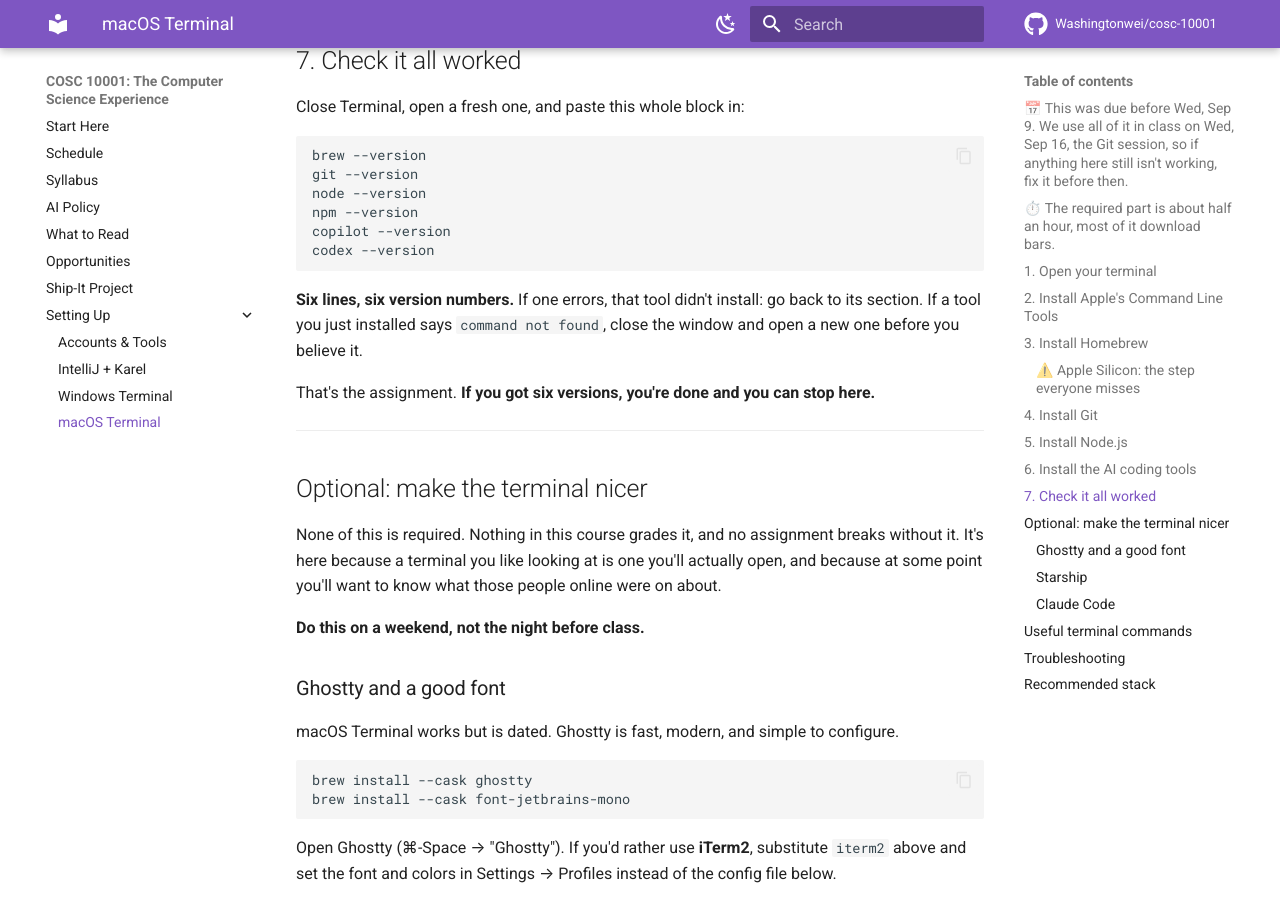
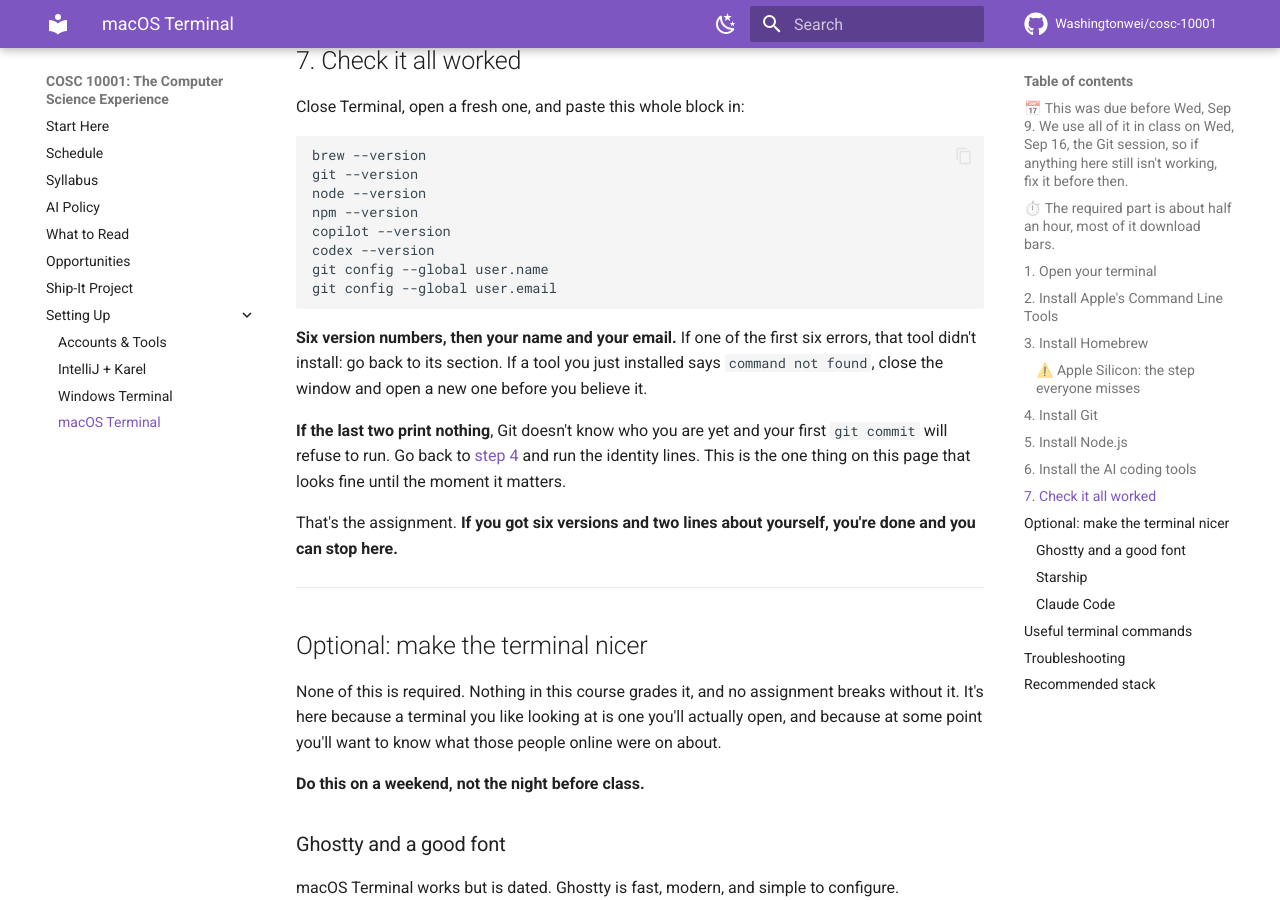
Before and after one commit to Washingtonwei/cosc-10001, an MkDocs documentation site: the page built from docs/setup-macos.md, in a window 1280 px wide and 900 px high, scrolled down 3670 px. Built offline with MkDocs 1.6.1 and Material for MkDocs 9.7.7, drawn with Linux system fonts in a browser that asks for light colours; comment, search, counter and statistics services are not loaded; some of the changed text lies outside the part shown.

Commit message:
Setup guides: check Git knows who you are before you need it
The verification block now ends with git config --global user.name and
user.email, and says what it means when they print nothing. Without
them the first git commit refuses with "Please tell me who you are,"
which is the highest-volume failure of the Git session and lands on
twenty-five people at the same moment.

Also adds it to the troubleshooting list on both pages.

Co-Authored-By: Claude Opus 5 <noreply@anthropic.com>

````diff
--- a/docs/setup-macos.md
+++ b/docs/setup-macos.md
@@ -159,11 +159,15 @@ node --version
 npm --version
 copilot --version
 codex --version
+git config --global user.name
+git config --global user.email
 ```
 
-**Six lines, six version numbers.** If one errors, that tool didn't install: go back to its section. If a tool you just installed says `command not found`, close the window and open a new one before you believe it.
+**Six version numbers, then your name and your email.** If one of the first six errors, that tool didn't install: go back to its section. If a tool you just installed says `command not found`, close the window and open a new one before you believe it.
 
-That's the assignment. **If you got six versions, you're done and you can stop here.**
+**If the last two print nothing**, Git doesn't know who you are yet and your first `git commit` will refuse to run. Go back to [step 4](#4-install-git) and run the identity lines. This is the one thing on this page that looks fine until the moment it matters.
+
+That's the assignment. **If you got six versions and two lines about yourself, you're done and you can stop here.**
 
 ---
 
@@ -277,6 +281,8 @@ npm install -g @anthropic-ai/claude-code
 
 **`brew: command not found`.** The Apple Silicon PATH step in section 3 didn't run. Go back and run it. This is the most common failure on this page by a wide margin.
 
+**`git commit` says *"Please tell me who you are."*** Git won't record a commit it can't sign. It's the two `git config --global` lines in [step 4](#4-install-git), and the error message prints them for you. Run them once and commit again; you never do it again on this machine.
+
 **`git` asks to install the Command Line Tools.** That's step 2 and it hasn't run yet. Let it.
 
 **`npm install -g` fails with a permissions error.** Don't reach for `sudo`. Run `which node`: if it points somewhere unexpected, you may have two copies of Node from two different installers. Bring it to office hours rather than fighting it.
````
Also changed, not shown: docs/setup-windows.md (+8 -2 lines).
